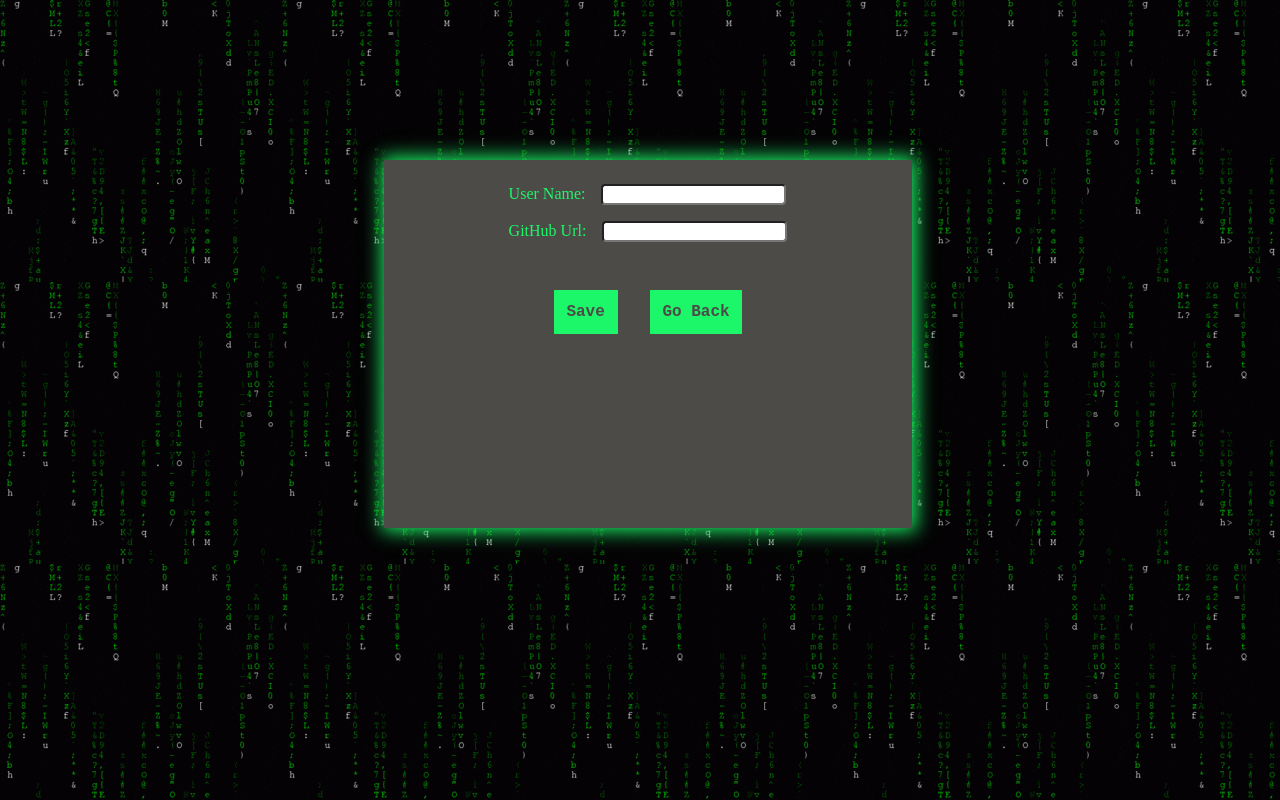
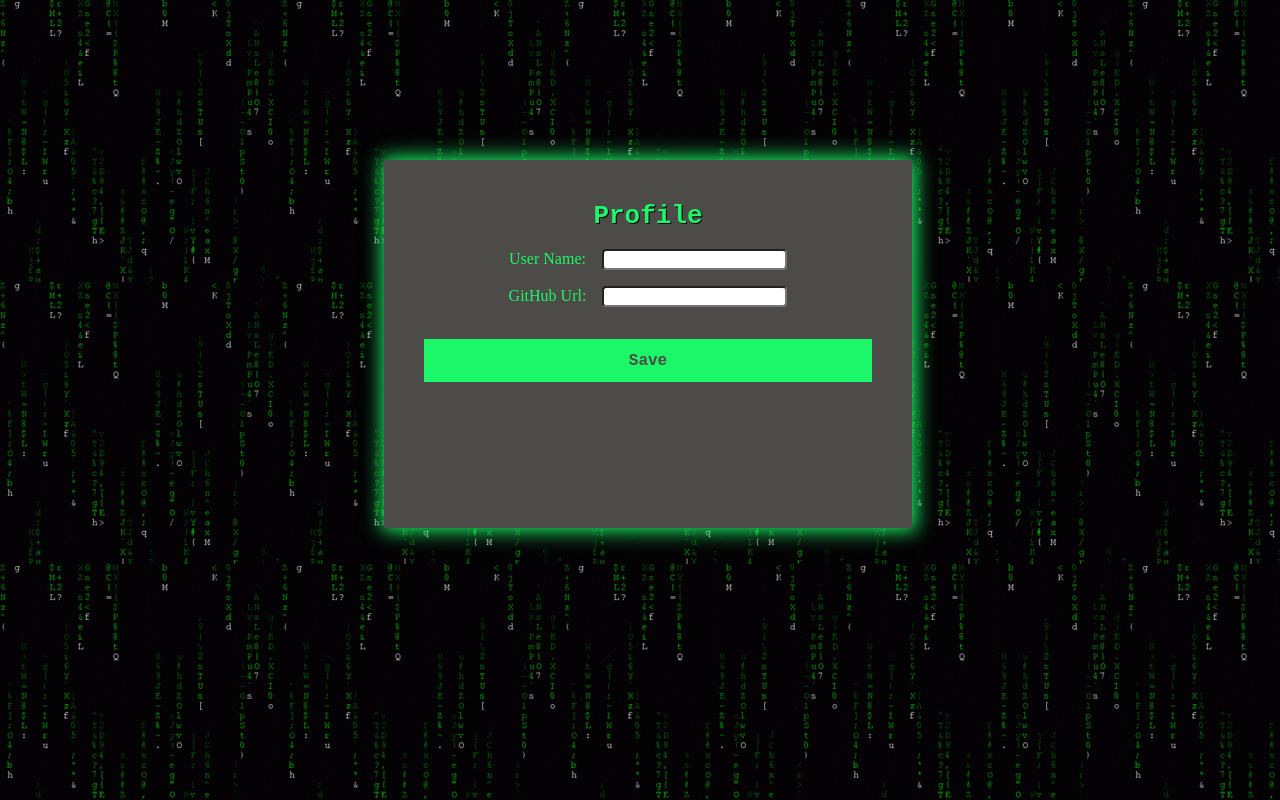
Before and after one commit to S5041RT41/reactbris-xss-talk, a React (Vite) app: page /profile in a window 1280 px wide. Built offline with nearby package versions, Linux system fonts and the light colour scheme.

Commit message:
improvement(state update): fixed the state update func, remove unecessary components, and more
Refactored context, made state changes somewhat persistant, removed unused components, added a field
wrapper, and more.

BREAKING CHANGE: Removed components.

```diff
--- a/src/components/Form.tsx
+++ b/src/components/Form.tsx
@@ -3,7 +3,6 @@ import styled from "styled-components";
 const Form = styled.form`
   display: flex;
   flex-direction: column;
-  align-items: center;
 `;
 
 export default Form;
--- /dev/null
+++ b/src/components/TextFieldsWrapper.tsx
@@ -0,0 +1,15 @@
+import styled from "styled-components";
+
+const TextFieldsWrapper = styled.div`
+  display: flex;
+  flex-direction: column;
+  align-items: center;
+
+  & > label,
+  div {
+    color: ${props => props.theme.colors.primary};
+    margin-bottom: 1rem;
+  }
+`;
+
+export default TextFieldsWrapper;
--- a/src/components/buttons/ButtonWrapper.tsx
+++ /dev/null
@@ -1,10 +0,0 @@
-import styled from "styled-components";
-
-const ButtonWrapper = styled.div`
-  display: flex;
-  justify-content: center;
-  align-items: center;
-  margin-top: 1rem;
-`;
-
-export default ButtonWrapper;
--- a/src/components/buttons/LinkButton.tsx
+++ b/src/components/buttons/LinkButton.tsx
@@ -3,6 +3,7 @@ import styled from "styled-components";
 const LinkButton = styled.a`
   color: ${props => props.theme.colors.primary};
   font-family: ${props => props.theme.font.family};
+  text-align: center;
 
   &:hover {
     text-shadow: 1px 2px 14px ${props => props.theme.colors.shadow};
--- a/src/components/buttons/SaveButton.tsx
+++ /dev/null
@@ -1,20 +0,0 @@
-import styled from "styled-components";
-
-const SaveButton = styled.input`
-  border: none;
-  cursor: pointer;
-  margin: 1rem;
-  padding: 0.8rem;
-  text-decoration: none;
-  color: ${props => props.theme.colors.secondary};
-  font-size: ${props => props.theme.font.size};
-  font-weight: ${props => props.theme.font.buttonSize};
-  font-family: ${props => props.theme.font.family};
-  background-color: ${props => props.theme.colors.primary};
-
-  &:hover {
-    box-shadow: 0px 1px 3px 2px ${props => props.theme.colors.shadow};
-  }
-`;
-
-export default SaveButton;
--- a/src/pages/Landing.tsx
+++ b/src/pages/Landing.tsx
@@ -1,24 +1,22 @@
-import React, { ReactElement } from "react";
+import React, { ReactElement, useContext } from "react";
 import AppContext from "../config/appContext";
 import { AppState } from "../types/app";
 import NavigationButton from "../components/buttons/NavigationButton";
 import LinkButton from "../components/buttons/LinkButton";
-import ButtonWrapper from "../components/buttons/ButtonWrapper";
 import Header from "../components/Header";
 import Card from "../components/Card";
+import TextFieldsWrapper from "../components/TextFieldsWrapper";
 
 export const Landing = (): ReactElement<any> => {
+  const context: AppState = useContext(AppContext);
   return (
-    <AppContext.Consumer>
-      {(context: AppState) => (
-        <Card>
-          <Header>XSS playground</Header>
-          <ButtonWrapper>
-            <NavigationButton to="/profile">Profile</NavigationButton>
-            <LinkButton href={context.gitHubUrl}>GitHub Link</LinkButton>
-          </ButtonWrapper>
-        </Card>
-      )}
-    </AppContext.Consumer>
+    <Card>
+      <Header>XSS playground</Header>
+      <TextFieldsWrapper>
+        <div>{context.userName ? `Name: ${context.userName}` : null}</div>
+      </TextFieldsWrapper>
+      <LinkButton href={context.gitHubUrl}>GitHub Link</LinkButton>
+      <NavigationButton to="/profile">Profile</NavigationButton>
+    </Card>
   );
 };
--- a/src/pages/NotFound.tsx
+++ b/src/pages/NotFound.tsx
@@ -1,5 +1,11 @@
 import React, { ReactElement } from "react";
+import Card from "../components/Card";
+import Header from "../components/Header";
 
 export const NotFound = (): ReactElement<any> => {
-  return <div>Not Found</div>;
+  return (
+    <Card>
+      <Header>Not Found</Header>
+    </Card>
+  );
 };
--- a/src/pages/Profile.tsx
+++ b/src/pages/Profile.tsx
@@ -1,37 +1,43 @@
-import React, { ReactElement } from "react";
-import styled from "styled-components";
-import SaveButton from "../components/buttons/SaveButton";
+import React, { ReactElement, useContext, useState } from "react";
 import NavigationButton from "../components/buttons/NavigationButton";
-import ButtonWrapper from "../components/buttons/ButtonWrapper";
 import Card from "../components/Card";
 import Form from "../components/Form";
 import TextInput from "../components/TextInput";
+import TextFieldsWrapper from "../components/TextFieldsWrapper";
+import Header from "../components/Header";
 import AppContext from "../config/appContext";
 import { AppState } from "../types/app";
 
-const FormFieldsWrapper = styled.div`
-  display: flex;
-  flex-direction: column;
+export const Profile = (): ReactElement<any> => {
+  const context: AppState = useContext(AppContext);
+  const [userName, setUserName] = useState(context.userName);
+  const [gitHubUrl, setGitHubUrl] = useState(context.gitHubUrl);
 
-  & > label {
-    color: ${props => props.theme.colors.primary};
-    margin-bottom: 1rem;
+  // ChangeEvent doesn't have value prop. Hence, use any.
+  const handleUserNameChange = (event: any) => {
+    if (context.onUserNameChange) {
+      context.onUserNameChange(event.target.value);
     }
-`;
-
-export const Profile = (): ReactElement<any> => {
+    setUserName(event.target.value);
+  };
+  const handleGitHubUrlChange = (event: any) => {
+    if (context.onGitHubUrlChange) {
+      context.onGitHubUrlChange(event.target.value);
+    }
+    setGitHubUrl(event.target.value);
+  };
   return (
-    <AppContext.Consumer>
-      {(context: AppState) => (
     <Card>
+      <Header>Profile</Header>
       <Form>
-            <FormFieldsWrapper>
+        <TextFieldsWrapper>
           <label>
             User Name:
             <TextInput
               type="text"
               name="name"
-                  onChange={context.onUserNameChange.bind(this)}
+              value={userName}
+              onChange={handleUserNameChange}
             />
           </label>
           <label>
@@ -39,17 +45,13 @@ export const Profile = (): ReactElement<any> => {
             <TextInput
               type="text"
               name="gitHubUrl"
-                  onChange={context.onGitHubUrlChange.bind(this)}
+              value={gitHubUrl}
+              onChange={handleGitHubUrlChange}
             />
           </label>
-            </FormFieldsWrapper>
-            <ButtonWrapper>
-              <SaveButton type="submit" value="Save" />
-              <NavigationButton to="/">Go Back</NavigationButton>
-            </ButtonWrapper>
+        </TextFieldsWrapper>
+        <NavigationButton to="/">Save</NavigationButton>
       </Form>
     </Card>
-      )}
-    </AppContext.Consumer>
   );
 };
```
Also changed, not shown: 1 other file (tests, documents, lock files or other folders). Lines whose indentation alone changed are shown as unchanged.
